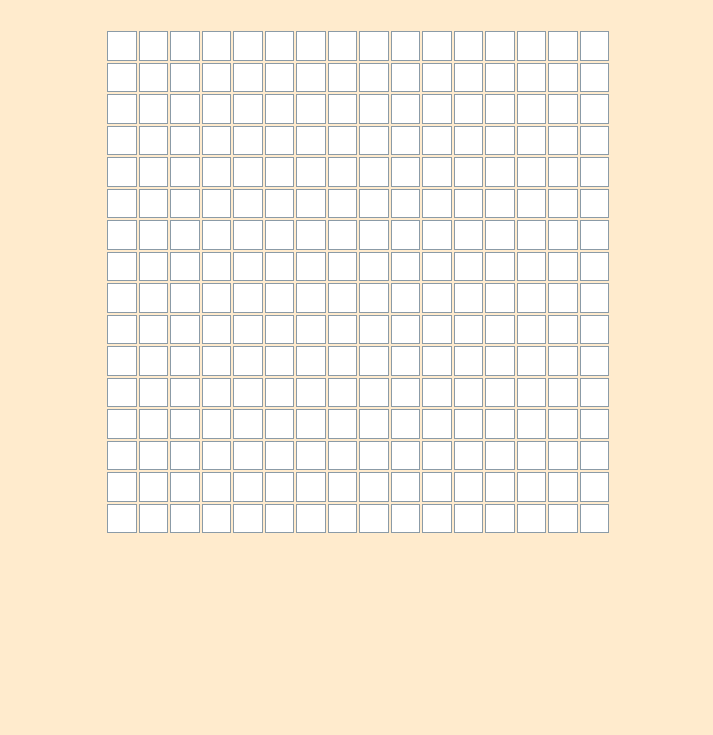
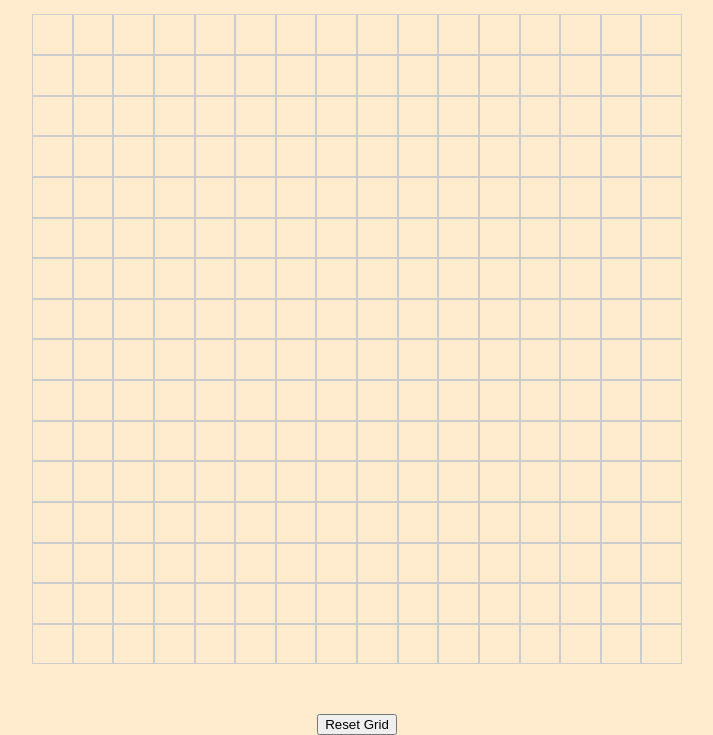
Before and after one commit to EmmaWilliams1712/Etch-A-Sketch, a plain HTML site: page index.html in a window 1280 px wide. Shown: the part 84-819 px from the top of the page, without its empty margins (283-996 px from the left). Drawn offline with Linux system fonts and the light colour scheme.

Commit message:
Modified javascript to allow the grid to be reset to any size up to 100 x 100, added the hover effect to change background colour and added button to html for the reset option. Added styling also with CSS

```diff
--- a/index.html
+++ b/index.html
@@ -9,8 +9,8 @@
 </head>
 <body>
     <h1> Etch-A-Sketch </h1>
-
     <div class="grid-container" id="grid-container"></div>
+    <button id="reset-button">Reset Grid</button>
     <script src="script.js"></script>
 </body>
 </html>
--- a/script.js
+++ b/script.js
@@ -1,10 +1,33 @@
-const gridContainer = document.getElementById("grid-container");
+const container = document.getElementById("grid-container");
+const resetButton = document.getElementById("reset-button");
 
-for (let i = 0; i < 16; i++) {
-    for (let j = 0; j < 16; j++) {
+function createGrid(size) {
+    container.innerHTML = "";
+    container.style.setProperty("--grid-size", size);
+
+
+    for (let i = 0; i < size * size; i++) {
         const gridItem = document.createElement("div");
-        gridItem.classList.add("grid-item");
+        gridItem.classList.add("gridItem");
 
-        gridContainer.appendChild(gridItem);
+
+        gridItem.addEventListener("mouseenter", () => {
+            gridItem.style.backgroundColor = "black";
+        });
+
+        container.appendChild(gridItem);
     }
 }
+
+function resetGrid() {
+    const newSize = prompt("Enter the number of squares per side (max 100):");
+    if (newSize && newSize > 0 && newSize <= 100) {
+        createGrid(newSize);
+    } else {
+        alert("Please enter a valid number between 1 and 100.");
+    }
+}
+
+resetButton.addEventListener("click", resetGrid);
+
+createGrid(16);
--- a/styles.css
+++ b/styles.css
@@ -1,31 +1,32 @@
 body {
     display: flex;
-    justify-content: center;
     align-items: center;
     flex-direction: column;
-    min-height: 80vh;
+    min-height: 100vh;
     margin: 0;
     background-color: #FFEBCD;
-}
-
-.grid-container {
-    display: grid;
-    grid-template-columns: repeat(16, 1fr);
-    grid-template-rows: repeat(16, 1fr);
-    gap: 4px;
-    width: 500px;
-    height: 500px;
-    margin-top: 30px;
-}
-
-.grid-item {
-    width: 100%;
-    height: 100%;
-    background-color:white;
-    border: 1px solid #8b9ba7;
 }
 
 h1 {
     font-family: 'Press Start 2P', cursive;
     font-size: 26px;
+    margin-top: 30px;
 }
+
+.grid-container {
+    display: grid;
+    grid-template-columns: repeat(var(--grid-size), 1fr);
+    width: 650px;
+    height: 650px;
+    margin-top: 25px;
+
+}
+
+.gridItem {
+    border: 1px solid #ccc;
+}
+
+
+button {
+    margin-top: 50px;
+}
```
